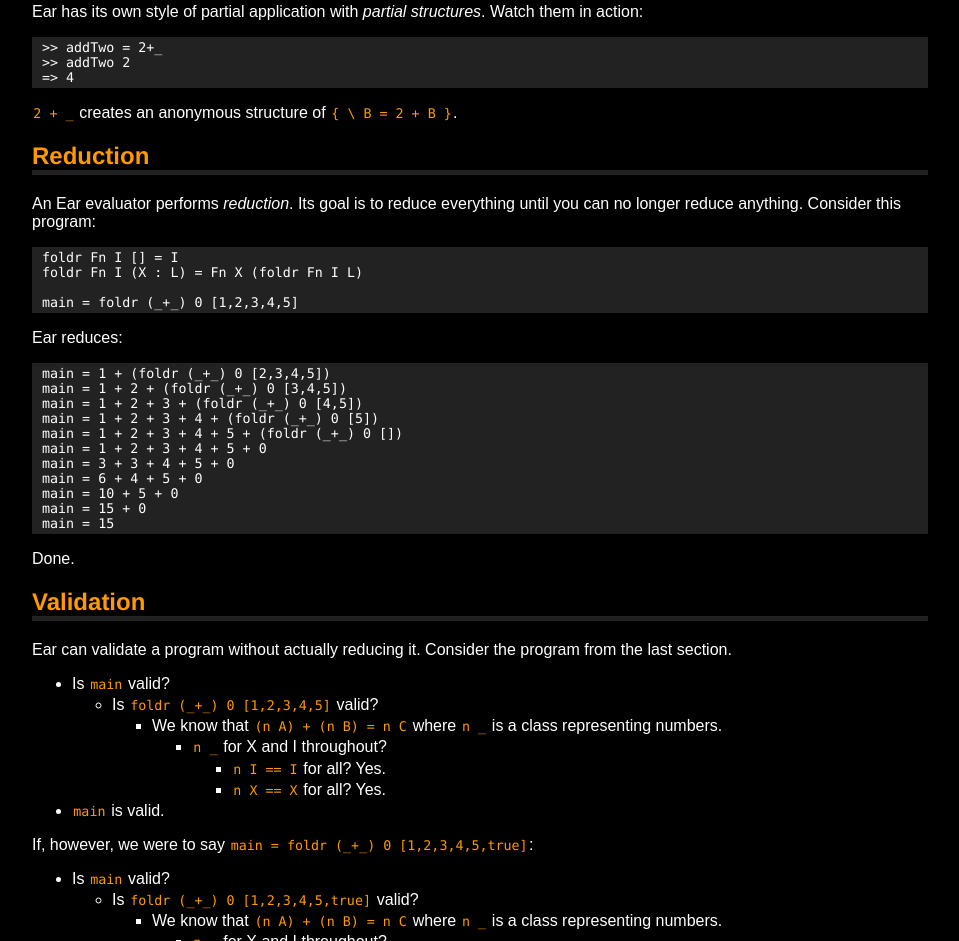
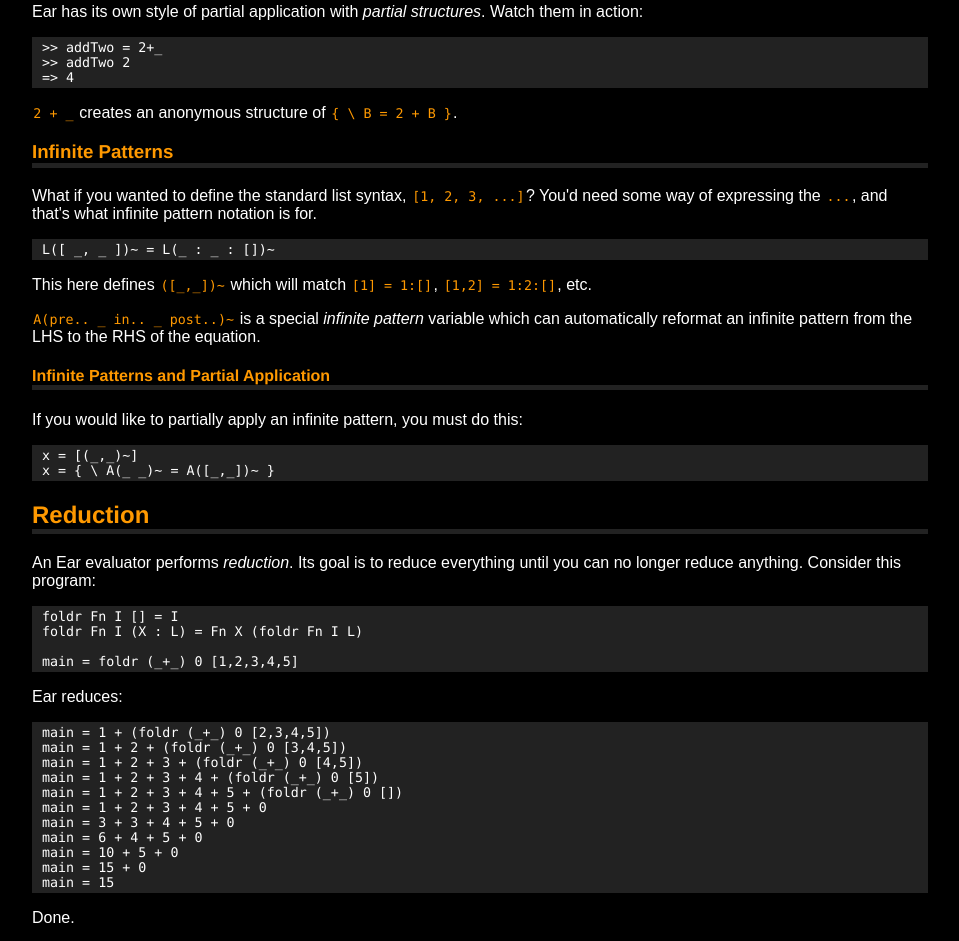
Before and after one commit to devyn/Ear, a plain HTML site: page index.html in a window 1280 px wide. Shown: the part 1853-2794 px from the top of the page, without its empty margins (160-1119 px from the left). Drawn offline with Linux system fonts and the light colour scheme.

Commit message:
manual update

```diff
--- a/index.html
+++ b/index.html
@@ -143,6 +143,27 @@ For example, the following is not allowed:</p>
 
 <p><code>2 + _</code> creates an anonymous structure of <code>{ \ B = 2 + B }</code>.</p>
 
+<h3>Infinite Patterns</h3>
+
+<p>What if you wanted to define the standard list syntax, <code>[1, 2, 3, ...]</code>?
+You'd need some way of expressing the <code>...</code>, and that's what infinite pattern notation is for.</p>
+
+<pre><code>L([ _, _ ])~ = L(_ : _ : [])~
+</code></pre>
+
+<p>This here defines <code>([_,_])~</code> which will match <code>[1] = 1:[]</code>, <code>[1,2] = 1:2:[]</code>, etc.</p>
+
+<p><code>A(pre.. _ in.. _ post..)~</code> is a special <em>infinite pattern</em> variable which can automatically
+reformat an infinite pattern from the LHS to the RHS of the equation.</p>
+
+<h4>Infinite Patterns and Partial Application</h4>
+
+<p>If you would like to partially apply an infinite pattern, you must do this:</p>
+
+<pre><code>x = [(_,_)~]
+x = { \ A(_ _)~ = A([_,_])~ }
+</code></pre>
+
 <h2>Reduction</h2>
 
 <p>An Ear evaluator performs <em>reduction</em>. Its goal is to reduce everything
```
